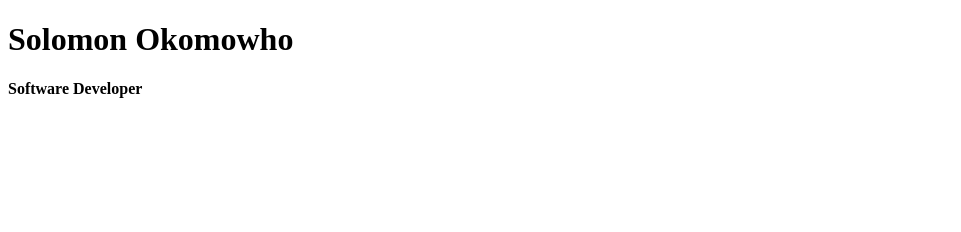
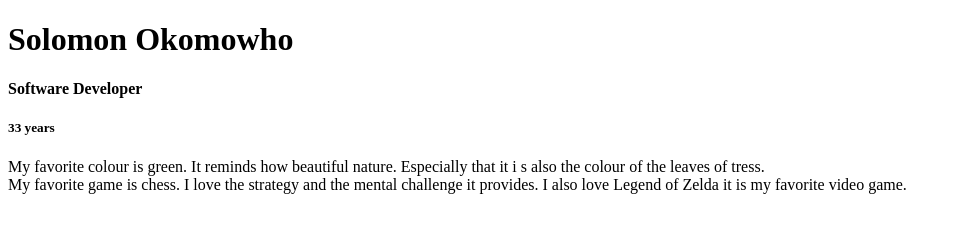
Before and after one commit to EdenianKnight/My_Profile, a plain HTML site: page test.html in a window 1280 px wide. Shown: the whole page, without its empty margins (0-961 px from the left). Drawn offline with Linux system fonts and the light colour scheme.

Commit message:
Wrote about my favorite color and game

```diff
--- a/test.html
+++ b/test.html
@@ -13,7 +13,12 @@
     <h4>Software Developer</h4>
 
     <!--Your age-->
+    <h5>33 years</h5>
+
     <!--Your favorite color or game-->
+    <p>My favorite colour is green. It reminds how beautiful nature. Especially that it i s also the colour of the leaves of tress.<br>
+    My favorite game is chess. I love the strategy and the mental challenge it provides. I also love Legend of Zelda it is my favorite video game.
+    </p>
     <!--What you love doing (drawing, reading, dancing, etc.)-->
     <!--What you hope to learn in this coding class-->
     <!--What you want to build one day-->
```
